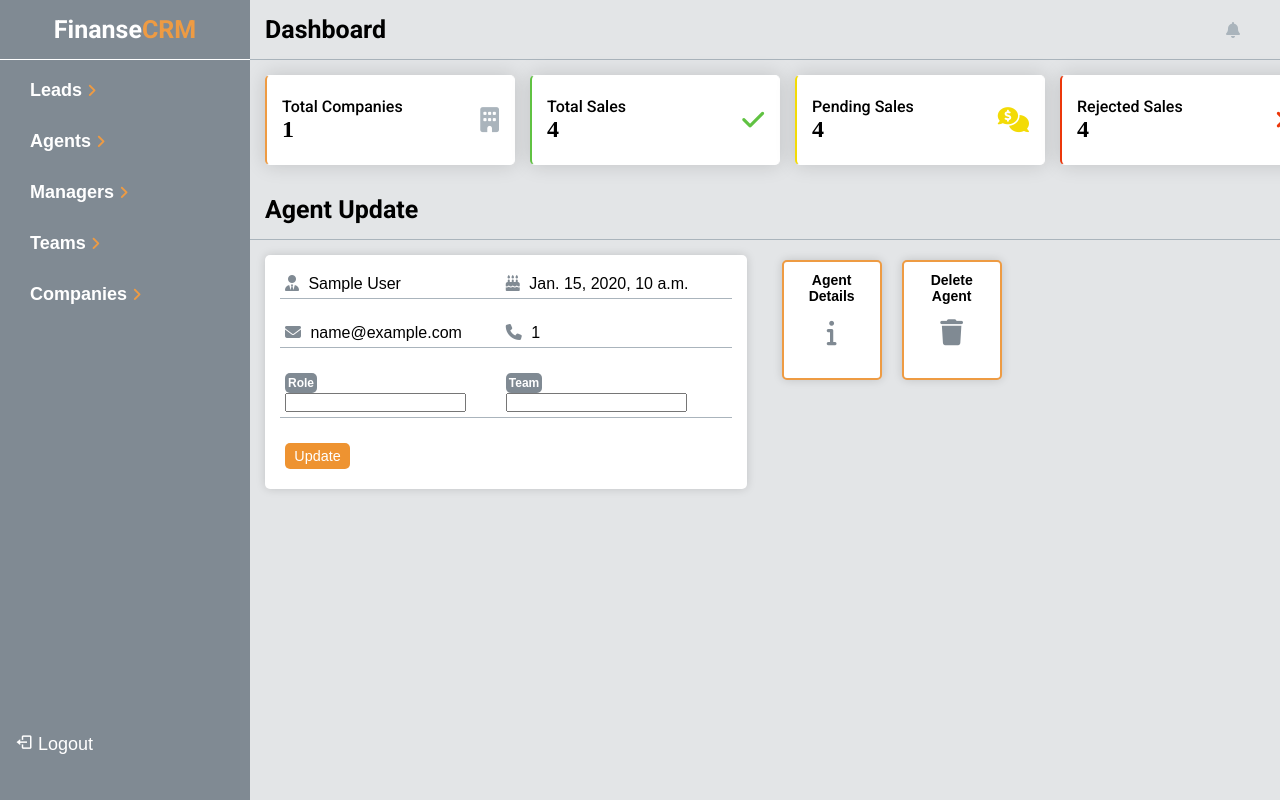
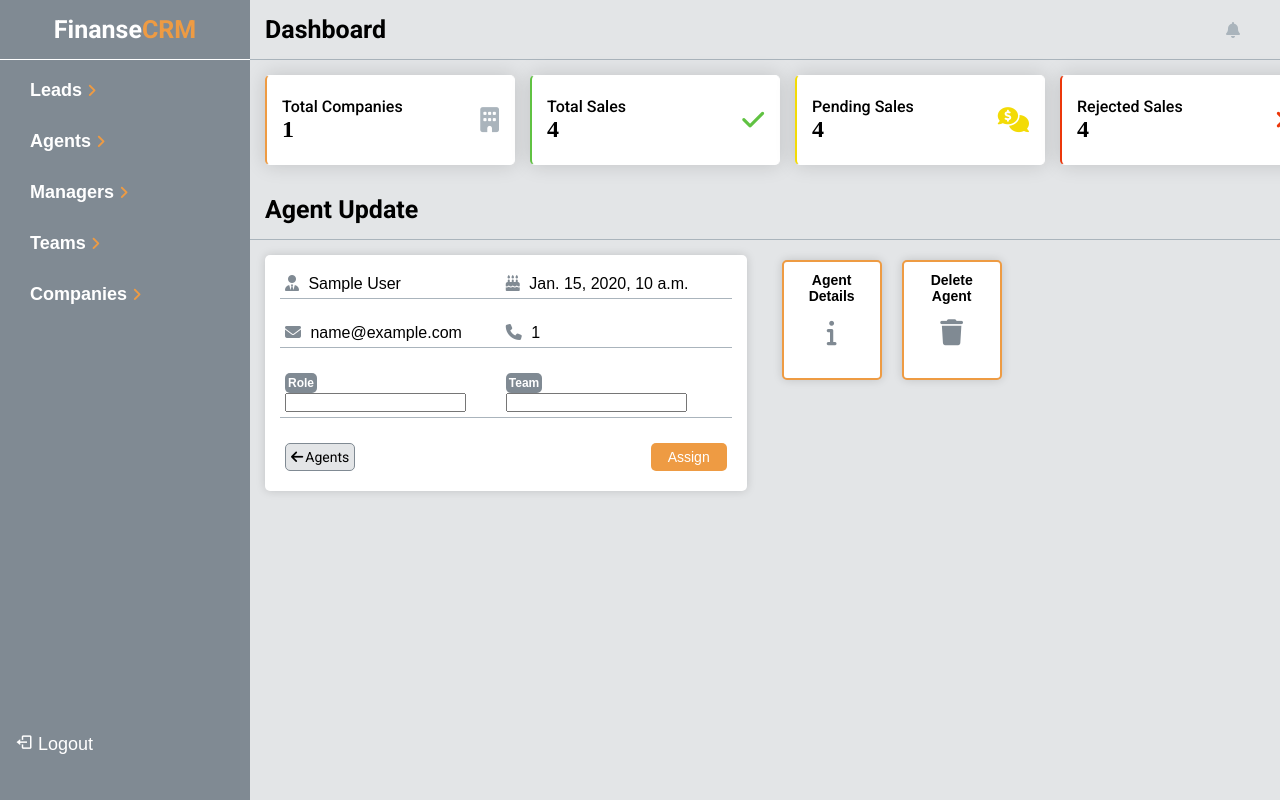
Before and after one commit to nxfive/finanse-crm, a Django app: template templates/agents/agent_update.html in a window 1280 px wide; the page is wider, and only the part inside the window is pictured. Run offline with Django 5.2, Linux system fonts and the light colour scheme; the template is opened without the code that fills it: most values are stand-ins (such as "Sample title", 1, 10 or a date in 2020); form fields are guessed from the names that the template uses.

Commit message:
feat: Add Agents button with path to agents list/agents team list

```diff
--- a/templates/agents/agent_update.html
+++ b/templates/agents/agent_update.html
@@ -28,7 +28,12 @@
                     </div>
                 </div>
                 <div class="model-element-action">
-                    <button type="submit" class="btn-update-sub">Update</button>
+                    {% if user.is_superuser %}
+                    <a href="{% url 'agents:agent-list' %}"><i class="fa-solid fa-arrow-left"></i>Agents</a>
+                    {% else %}
+                    <a href="{% url 'teams:agents:agent-list' team.slug %}"><i class="fa-solid fa-arrow-left"></i>Agents</a>
+                    {% endif %}
+                    <button type="submit" class="btn-agent-up">Assign</button>
                 </div>
             </form>
         </div>
```
